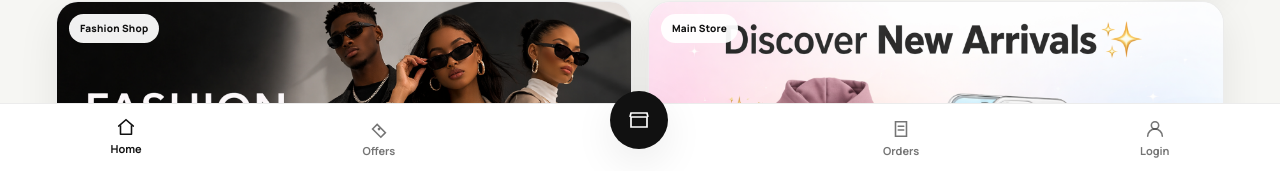
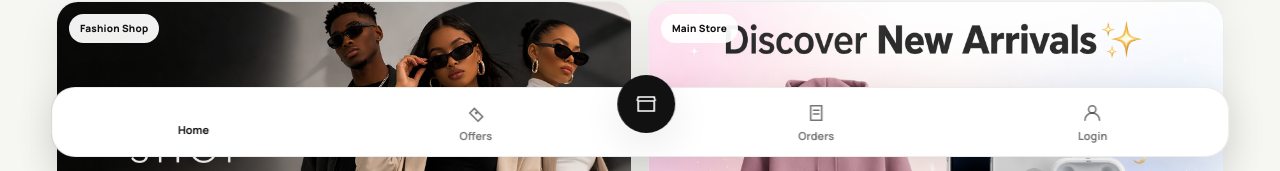
Before and after one commit to Orderion/Beme-Market, a React (Vite) app in the folder Beme-Frontend/: page / in a window 1280 px wide. Shown: the part 629-800 px from the top of the page. Built offline with nearby package versions, Linux system fonts and the light colour scheme; no server answers; the database is empty.

Commit message:
Update BottomNav.css

```diff
--- a/Beme-Frontend/src/components/navigation/BottomNav.css
+++ b/Beme-Frontend/src/components/navigation/BottomNav.css
@@ -199,3 +199,82 @@ body {
   padding: 2px 5px;
   border-radius: 10px;
 }
+/* HIDE ON DESKTOP */
+@media (min-width: 768px) {
+  .bottom-nav {
+    display: none;
+  }
+}
+
+/* NAV CONTAINER */
+.bottom-nav {
+  position: fixed;
+  bottom: 14px;
+  left: 50%;
+  transform: translateX(-50%);
+  width: 92%;
+  height: 70px;
+  border-radius: 24px;
+  background: var(--card);
+  border: 1px solid var(--border);
+  display: flex;
+  justify-content: space-around;
+  align-items: center;
+  box-shadow: 0 10px 40px rgba(0,0,0,0.12);
+  backdrop-filter: blur(20px);
+  z-index: 999;
+}
+
+/* ITEMS */
+.bn-item {
+  flex: 1;
+  background: none;
+  border: none;
+  display: flex;
+  flex-direction: column;
+  align-items: center;
+  color: var(--muted);
+  font-size: 11px;
+  position: relative;
+  z-index: 2;
+  transition: transform 0.25s ease, color 0.25s ease;
+}
+
+.bn-item span {
+  margin-top: 4px;
+}
+
+/* ICON */
+.bn-svg {
+  width: 22px;
+  height: 22px;
+}
+
+/* ACTIVE */
+.bn-item.active {
+  color: var(--text);
+  transform: translateY(-6px);
+}
+
+/* 🔥 MOVING INDICATOR */
+.bn-indicator {
+  position: absolute;
+  top: -18px;
+  width: 56px;
+  height: 56px;
+  border-radius: 50%;
+  background: var(--text);
+  box-shadow: 0 8px 24px rgba(0,0,0,0.25);
+  transition: transform 0.35s cubic-bezier(0.22,1,0.36,1);
+  z-index: 1;
+}
+
+/* ICON INSIDE INDICATOR LOOK */
+.bn-item.active .bn-svg {
+  color: var(--button-text);
+}
+
+/* SAFE SPACE */
+body {
+  padding-bottom: 100px;
+}
```
